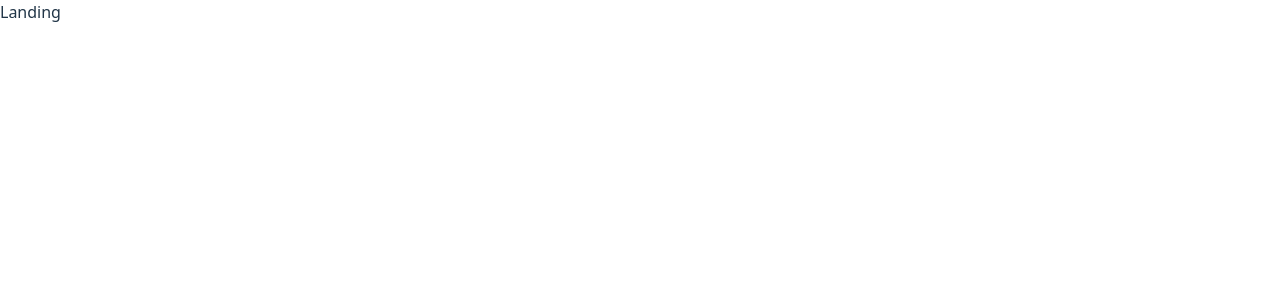
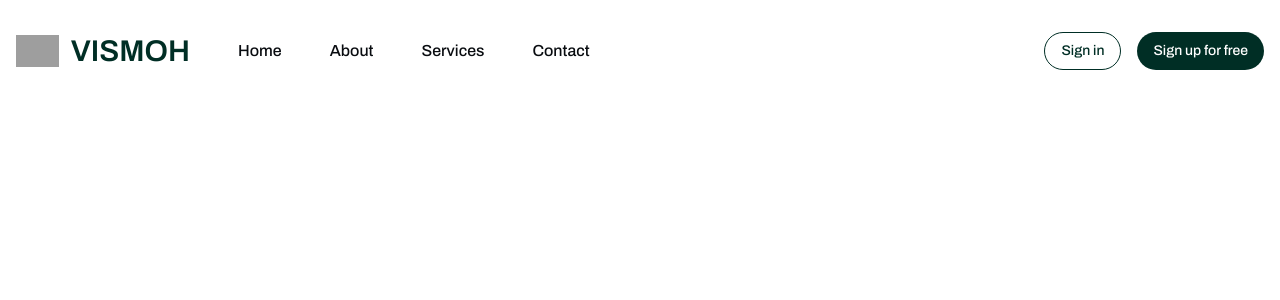
Before and after one commit to init-to-winit/client, a React (Vite) app: page / in a window 1280 px wide. Shown: the top 300 px of the page. Built offline with nearby package versions, Linux system fonts and the light colour scheme; grey boxes are pictures that could not be loaded.

Commit message:
feat: add Navbar component and update styles for Landing page

```diff
--- /dev/null
+++ b/src/components/landing/Navbar.jsx
@@ -0,0 +1,110 @@
+import React from "react";
+
+export default function Navbar() {
+  return (
+    <div>
+      <nav className="bg-white border-gray-200">
+        <div className="max-w-screen-xl flex flex-wrap items-center justify-between mx-auto my-4 p-4">
+          {/* Left Section: Logo + Nav Links */}
+          <div className="flex items-center flex-1">
+            <a
+              href="https://flowbite.com/"
+              className="flex items-center space-x-3 rtl:space-x-reverse"
+            >
+              <img
+                src="https://flowbite.com/docs/images/logo.svg"
+                className="h-8"
+                alt="Flowbite Logo"
+              />
+              <span className="self-center text-3xl font-semibold whitespace-nowrap text-primary uppercase">
+                Vismoh
+              </span>
+            </a>
+            {/* Navigation Links */}
+            <div className="hidden md:flex items-center ml-10">
+              <ul className="flex space-x-8 font-medium">
+                <li>
+                  <a
+                    href="#"
+                    className="block py-1 px-6 md:px-2 text-[#090C10] rounded-md hover:bg-gray-100 md:hover:bg-transparent md:hover:bg-secondary"
+                    aria-current="page"
+                  >
+                    Home
+                  </a>
+                </li>
+                <li>
+                  <a
+                    href="#"
+                    className="block py-1 px-6 md:px-2 text-[#090C10] rounded-md hover:bg-gray-100 md:hover:bg-transparent md:hover:bg-secondary"
+                  >
+                    About
+                  </a>
+                </li>
+                <li>
+                  <a
+                    href="#"
+                    className="block py-1 px-6 md:px-2 text-[#090C10] rounded-md hover:bg-gray-100 md:hover:bg-transparent md:hover:bg-secondary"
+                  >
+                    Services
+                  </a>
+                </li>
+                <li>
+                  <a
+                    href="#"
+                    className="block py-1 px-6 md:px-2 text-[#090C10] rounded-md hover:bg-gray-100 md:hover:bg-transparent md:hover:bg-secondary"
+                  >
+                    Contact
+                  </a>
+                </li>
+              </ul>
+            </div>
+          </div>
+
+          {/* Right Section: Sign In/Sign Up */}
+          <div className="flex md:order-2 space-x-3 rtl:space-x-reverse">
+            <div className="flex gap-4">
+              <button
+                type="button"
+                className="text-primary border-primary border bg-white hover:bg-primary hover:text-white focus:ring-4 focus:outline-none font-medium rounded-3xl text-sm px-4 py-2 text-center"
+              >
+                Sign in
+              </button>
+              <button
+                type="button"
+                className="text-white bg-primary hover:bg-white hover:text-primary hover:border-primary hover:border focus:ring-4 focus:outline-none font-medium rounded-3xl text-sm px-4 py-2 text-center"
+              >
+                Sign up for free
+              </button>
+            </div>
+
+            {/* Mobile Menu Toggle */}
+            <button
+              data-collapse-toggle="navbar-cta"
+              type="button"
+              className="inline-flex items-center p-2 w-10 h-10 justify-center text-sm text-[#090C10] rounded-lg md:hidden hover:bg-gray-100 focus:outline-none focus:ring-2 focus:ring-gray-200"
+              aria-controls="navbar-cta"
+              aria-expanded="false"
+            >
+              <span className="sr-only">Open main menu</span>
+              <svg
+                className="w-5 h-5"
+                aria-hidden="true"
+                xmlns="http://www.w3.org/2000/svg"
+                fill="none"
+                viewBox="0 0 17 14"
+              >
+                <path
+                  stroke="currentColor"
+                  strokeLinecap="round"
+                  strokeLinejoin="round"
+                  strokeWidth="2"
+                  d="M1 1h15M1 7h15M1 13h15"
+                />
+              </svg>
+            </button>
+          </div>
+        </div>
+      </nav>
+    </div>
+  );
+}
--- a/src/index.css
+++ b/src/index.css
@@ -1,19 +1,12 @@
+@import url("https://fonts.googleapis.com/css2?family=Archivo:ital,wght@0,100..900;1,100..900&display=swap");
+
 @tailwind base;
 @tailwind components;
 @tailwind utilities;
-
 :root {
+  font-family: "Archivo", serif;
+  font-optical-sizing: auto;
+  font-weight: 400;
+  font-style: normal;
+  font-variation-settings: "wdth" 100;
 }
-
-@media (prefers-color-scheme: light) {
-  :root {
-    color: #213547;
-    background-color: #ffffff;
-  }
-  a:hover {
-    color: #747bff;
-  }
-  button {
-    background-color: #f9f9f9;
-  }
-}
--- a/src/pages/Landing.jsx
+++ b/src/pages/Landing.jsx
@@ -1,5 +1,10 @@
+import Navbar from "@/components/landing/Navbar";
 import React from "react";
 
 export default function Landing() {
-  return <div>Landing</div>;
+  return (
+    <>
+      <Navbar />
+    </>
+  );
 }
--- a/tailwind.config.js
+++ b/tailwind.config.js
@@ -2,7 +2,12 @@
 export default {
   content: ["./index.html", "./src/**/*.{js,jsx}"],
   theme: {
-    extend: {},
+    extend: {
+      colors: {
+        primary: "#002E25", // Dark Green
+        secondary: "#CDFA89", // Light Green
+      },
+    },
   },
   plugins: [],
 };
--- a/vite.config.js
+++ b/vite.config.js
@@ -5,7 +5,7 @@ import path from "path";
 
 // https://vite.dev/config/
 export default defineConfig({
-  plugins: [react(), tailwindcss()],
+  plugins: [react()],
   resolve: {
     alias: {
       "@": path.resolve(__dirname, "./src"),
```
